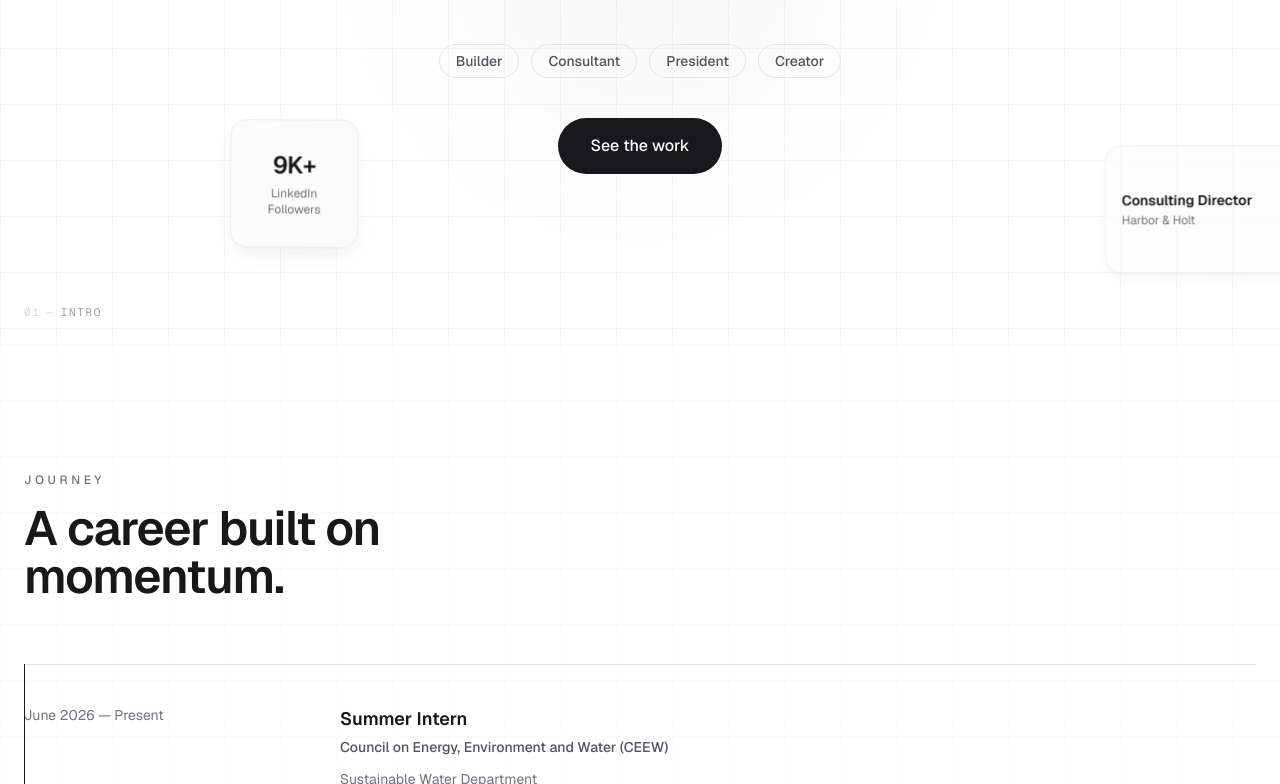
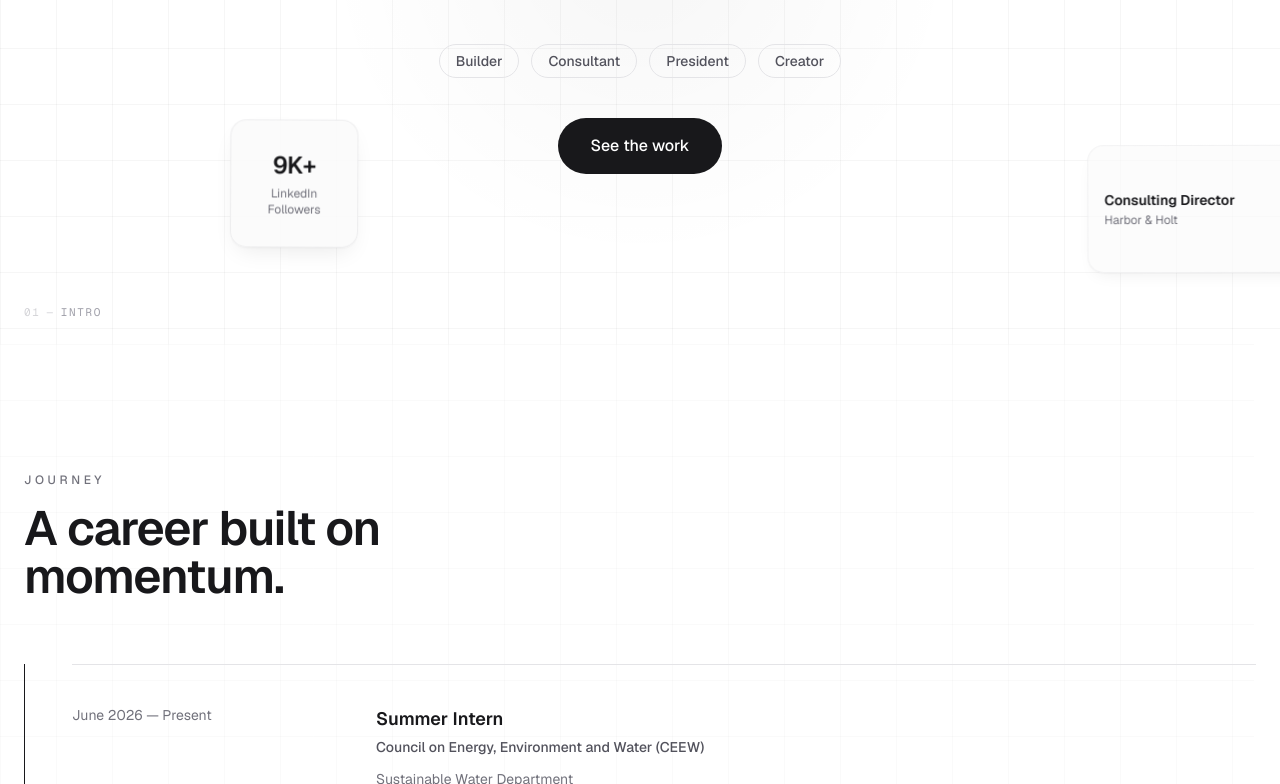
Before and after one commit to sambhavj2006-stack/sambhav-portfolio, a Next.js app: page / in a window 1280 px wide. Shown: the part 456-1240 px from the top of the page. Built offline with nearby package versions, Linux system fonts and the light colour scheme.

Commit message:
Add portfolio content and mobile optimization

```diff
--- a/components/hero/CursorGlow.tsx
+++ b/components/hero/CursorGlow.tsx
@@ -2,17 +2,17 @@
 
 import { useContext } from "react";
 import { motion, useMotionValue, useSpring } from "motion/react";
+import { GLOW_SPRING } from "@/lib/motion";
 import { CursorContext } from "./cursor-context";
 
 const GLOW_SIZE = 640;
-const SPRING = { stiffness: 80, damping: 24, mass: 0.6 };
 
 export default function CursorGlow() {
   const cursor = useContext(CursorContext);
   const fallbackX = useMotionValue(0);
   const fallbackY = useMotionValue(0);
-  const springX = useSpring(cursor?.glowX ?? fallbackX, SPRING);
-  const springY = useSpring(cursor?.glowY ?? fallbackY, SPRING);
+  const springX = useSpring(cursor?.glowX ?? fallbackX, GLOW_SPRING);
+  const springY = useSpring(cursor?.glowY ?? fallbackY, GLOW_SPRING);
 
   if (!cursor) return null;
 
--- a/components/hero/FloatingCard.tsx
+++ b/components/hero/FloatingCard.tsx
@@ -24,6 +24,18 @@ const MAX_MICRO_TILT = 0.6; // deg — rotateX/rotateY budget, scaled by depth
 /** local cursor-repulsion — the widget leans away as the pointer approaches, spring back on exit */
 const REPULSION_RADIUS = 220;
 const MAX_REPULSION = 18;
+
+/**
+ * Responsive motion density: desktop (≥1440, the flagship) gets the full amplitude;
+ * laptop (1024–1439) is scaled down ~15%; tablet (<1024, already showing fewer/smaller
+ * cards) gets a bigger cut on top of that. Read from the same rect-measuring effect that
+ * already tracks the card's position — no extra listener.
+ */
+function motionScaleForWidth(width: number): number {
+  if (width < 1024) return 0.7;
+  if (width < 1440) return 0.85;
+  return 1;
+}
 
 const TIER_STYLES: Record<
   FloatingObjectConfig["tier"],
@@ -93,12 +105,14 @@ export default function FloatingCard({
 
   const homeRef = useRef<HTMLDivElement>(null);
   const rectRef = useRef<DOMRect | null>(null);
+  const motionScaleRef = useRef(1);
 
   useEffect(() => {
     const el = homeRef.current;
     if (!el) return;
     const measure = () => {
       rectRef.current = el.getBoundingClientRect();
+      motionScaleRef.current = motionScaleForWidth(window.innerWidth);
     };
     measure();
     const resizeObserver = new ResizeObserver(measure);
@@ -134,20 +148,19 @@ export default function FloatingCard({
   const mouseY = cursor?.mouseY ?? fallbackMouseY;
 
   // Ambient wide-field parallax — near layers (higher depth) answer the cursor more.
+  // Function form (not the fixed range-mapping form) so the responsive motionScaleRef can
+  // be folded in without a second transform stage.
   const ambientX = useTransform(
     mouseX,
-    [-1, 1],
-    [-MAX_AMBIENT_TRANSLATE * parallaxStrength, MAX_AMBIENT_TRANSLATE * parallaxStrength]
+    (v) => v * MAX_AMBIENT_TRANSLATE * parallaxStrength * motionScaleRef.current
   );
   const ambientY = useTransform(
     mouseY,
-    [-1, 1],
-    [-MAX_AMBIENT_TRANSLATE * parallaxStrength, MAX_AMBIENT_TRANSLATE * parallaxStrength]
+    (v) => v * MAX_AMBIENT_TRANSLATE * parallaxStrength * motionScaleRef.current
   );
   const ambientRotateZ = useTransform(
     mouseX,
-    [-1, 1],
-    [-MAX_AMBIENT_TILT * parallaxStrength, MAX_AMBIENT_TILT * parallaxStrength]
+    (v) => v * MAX_AMBIENT_TILT * parallaxStrength * motionScaleRef.current
   );
 
   // Local repulsion — computed from real screen distance, not the normalized ambient field.
@@ -169,7 +182,8 @@ export default function FloatingCard({
     const dist = Math.sqrt(dx * dx + dy * dy);
     if (dist < REPULSION_RADIUS && dist > 0.001) {
       const falloff = 1 - dist / REPULSION_RADIUS;
-      const strength = falloff * MAX_REPULSION * (0.4 + depth * 0.6);
+      const strength =
+        falloff * MAX_REPULSION * (0.4 + depth * 0.6) * motionScaleRef.current;
       pushX.set((dx / dist) * strength);
       pushY.set((dy / dist) * strength);
     } else {
@@ -193,7 +207,7 @@ export default function FloatingCard({
   // Procedural drift — three layered sine waves per axis, unique phase per widget, driven
   // by the engine's shared clock. This is what replaces the old repeating keyframe float.
   //
-  // Performance: 3 of these 5 widgets stay `display:none` until xl (see visibilityClassName
+  // Performance: 3 of these 5 widgets stay `display:none` until lg (see visibilityClassName
   // below), but the shared clock ticks every rAF frame for the whole page regardless — so
   // every mounted card, hidden or not, would otherwise keep recomputing 5 sine-wave chains
   // 60x/second for nothing. `isVisible()` reads the last measured rect (already tracked for
@@ -203,24 +217,28 @@ export default function FloatingCard({
   const fallbackClock = useMotionValue(0);
   const clock = field?.elapsed ?? fallbackClock;
   const driftX = useTransform(clock, (t) =>
-    engineActive && isVisible() ? organicWave(t, phase.x, driftSpeed) * driftRadius : 0
+    engineActive && isVisible()
+      ? organicWave(t, phase.x, driftSpeed) * driftRadius * motionScaleRef.current
+      : 0
   );
   const driftY = useTransform(clock, (t) =>
     engineActive && isVisible()
-      ? organicWave(t, phase.y, driftSpeed * 1.15) * driftRadius * 0.85
+      ? organicWave(t, phase.y, driftSpeed * 1.15) * driftRadius * 0.85 * motionScaleRef.current
       : 0
   );
   const driftRotateZ = useTransform(clock, (t) =>
-    engineActive && isVisible() ? organicWave(t, phase.z, driftSpeed * 0.8) * MAX_DRIFT_TILT : 0
+    engineActive && isVisible()
+      ? organicWave(t, phase.z, driftSpeed * 0.8) * MAX_DRIFT_TILT * motionScaleRef.current
+      : 0
   );
   const driftRotateX = useTransform(clock, (t) =>
     engineActive && isVisible()
-      ? organicWave(t, rxPhase.x, driftSpeed * 1.3) * MAX_MICRO_TILT * depth
+      ? organicWave(t, rxPhase.x, driftSpeed * 1.3) * MAX_MICRO_TILT * depth * motionScaleRef.current
       : 0
   );
   const driftRotateY = useTransform(clock, (t) =>
     engineActive && isVisible()
-      ? organicWave(t, ryPhase.y, driftSpeed * 1.5) * MAX_MICRO_TILT * depth
+      ? organicWave(t, ryPhase.y, driftSpeed * 1.5) * MAX_MICRO_TILT * depth * motionScaleRef.current
       : 0
   );
 
--- a/components/journey/JourneySection.tsx
+++ b/components/journey/JourneySection.tsx
@@ -1,4 +1,5 @@
 import BackgroundGrid from "@/components/ui/BackgroundGrid";
+import ScrollStage from "@/components/system/ScrollStage";
 import JourneyHeader from "./JourneyHeader";
 import JourneyTimeline from "./JourneyTimeline";
 import JourneyFoundations from "./JourneyFoundations";
@@ -6,7 +7,7 @@ import JourneyNumbers from "./JourneyNumbers";
 
 export default function JourneySection() {
   return (
-    <section
+    <ScrollStage
       id="journey"
       className="relative w-full overflow-hidden bg-white px-6 py-24 md:py-32"
     >
@@ -17,6 +18,6 @@ export default function JourneySection() {
         <JourneyFoundations />
         <JourneyNumbers />
       </div>
-    </section>
+    </ScrollStage>
   );
 }
--- a/components/system/CursorInstrument.tsx
+++ b/components/system/CursorInstrument.tsx
@@ -2,10 +2,8 @@
 
 import { useEffect } from "react";
 import { motion, useMotionValue, useSpring } from "motion/react";
+import { CURSOR_DOT_SPRING, CURSOR_RING_SPRING } from "@/lib/motion";
 import { useSurfaceField } from "./useSurfaceField";
-
-const RING_SPRING = { stiffness: 260, damping: 24, mass: 0.3 };
-const DOT_SPRING = { stiffness: 420, damping: 28, mass: 0.15 };
 
 type CursorVariant = "default" | "click" | "pull" | "view";
 
@@ -49,10 +47,10 @@ export default function CursorInstrument() {
 
   const active = Boolean(field) && !field!.prefersReducedMotion && !field!.isCoarsePointer;
 
-  const springX = useSpring(field?.x ?? fallback, RING_SPRING);
-  const springY = useSpring(field?.y ?? fallback, RING_SPRING);
-  const springRingScale = useSpring(ringScale, RING_SPRING);
-  const springDotScale = useSpring(dotScale, DOT_SPRING);
+  const springX = useSpring(field?.x ?? fallback, CURSOR_RING_SPRING);
+  const springY = useSpring(field?.y ?? fallback, CURSOR_RING_SPRING);
+  const springRingScale = useSpring(ringScale, CURSOR_RING_SPRING);
+  const springDotScale = useSpring(dotScale, CURSOR_DOT_SPRING);
 
   useEffect(() => {
     if (!active) return;
--- /dev/null
+++ b/components/system/ScrollStage.tsx
@@ -0,0 +1,43 @@
+"use client";
+
+import { useRef } from "react";
+import { motion, useScroll, useTransform } from "motion/react";
+import { useSettledReducedMotion } from "./useSettledReducedMotion";
+
+type ScrollStageProps = {
+  children: React.ReactNode;
+  className?: string;
+  id?: string;
+};
+
+/**
+ * Sambhav OS cinematic scroll: wraps a top-level section so it gains clarity as it
+ * enters the viewport and eases back slightly on its way out — the visual "handoff"
+ * between sections that makes scrolling read as one continuous surface instead of
+ * independent blocks stacked on a page. Subtle by design: opacity/scale never travel
+ * far, and only opacity+scale move (both composited, no layout thrash).
+ *
+ * A client boundary around otherwise-server content: children keep rendering on the
+ * server, only this thin wrapper needs the browser's scroll position.
+ */
+export default function ScrollStage({ children, className, id }: ScrollStageProps) {
+  const ref = useRef<HTMLElement>(null);
+  const prefersReducedMotion = useSettledReducedMotion();
+  const { scrollYProgress } = useScroll({
+    target: ref,
+    offset: ["start end", "end start"],
+  });
+  const opacity = useTransform(scrollYProgress, [0, 0.18, 0.82, 1], [0.5, 1, 1, 0.82]);
+  const scale = useTransform(scrollYProgress, [0, 0.18, 0.82, 1], [0.98, 1, 1, 0.99]);
+
+  return (
+    <motion.section
+      ref={ref}
+      id={id}
+      className={className}
+      style={prefersReducedMotion ? undefined : { opacity, scale }}
+    >
+      {children}
+    </motion.section>
+  );
+}
--- a/data/hero-floating-objects.ts
+++ b/data/hero-floating-objects.ts
@@ -7,12 +7,14 @@ export const heroFloatingObjects: FloatingObjectConfig[] = [
     width: "12.5rem",
     height: "9rem",
     hideOnMobile: true,
-    // Tablet gets its own larger, deliberately-placed treatment instead of a scaled-down
-    // desktop layout; xl: restores the exact approved desktop numbers above.
+    // Tablet (md, 768-1023) gets its own larger, deliberately-placed treatment instead
+    // of a scaled-down desktop layout; lg: restores the approved desktop numbers — laptop
+    // and true desktop now share the same 5-card layout, differentiated only by motion
+    // amplitude (see FloatingCard's motionScaleForWidth), not by which cards show.
     // top/height kept small even at md so a short landscape-tablet viewport (e.g. 1024x768)
     // still clears the headline — verified against the required breakpoint matrix.
     tabletClassName:
-      "md:block md:top-[6%] md:left-[5%] md:w-[13.5rem] md:h-[7rem] xl:top-[8%] xl:left-[6%] xl:w-[12.5rem] xl:h-[9rem]",
+      "md:block md:top-[6%] md:left-[5%] md:w-[13.5rem] md:h-[7rem] lg:top-[8%] lg:left-[6%] lg:w-[12.5rem] lg:h-[9rem]",
     tier: 1,
     animation: {
       depth: 1,
@@ -30,7 +32,7 @@ export const heroFloatingObjects: FloatingObjectConfig[] = [
     width: "10rem",
     height: "6rem",
     hideOnMobile: true,
-    visibleFrom: "xl",
+    visibleFrom: "lg",
     tier: 2,
     animation: {
       depth: 0.65,
@@ -49,7 +51,7 @@ export const heroFloatingObjects: FloatingObjectConfig[] = [
     height: "8rem",
     hideOnMobile: true,
     tabletClassName:
-      "md:block md:bottom-[10%] md:right-[6%] md:left-auto md:w-[9.5rem] md:h-[9.5rem] xl:bottom-[12%] xl:left-[18%] xl:right-auto xl:w-[8rem] xl:h-[8rem]",
+      "md:block md:bottom-[10%] md:right-[6%] md:left-auto md:w-[9.5rem] md:h-[9.5rem] lg:bottom-[12%] lg:left-[18%] lg:right-auto lg:w-[8rem] lg:h-[8rem]",
     tier: 3,
     animation: {
       depth: 0.5,
@@ -63,11 +65,11 @@ export const heroFloatingObjects: FloatingObjectConfig[] = [
   },
   {
     id: "ai-builds",
-    position: { bottom: "9%", right: "-2.5rem" },
+    position: { bottom: "9%", right: "-1.5rem" },
     width: "14rem",
     height: "8rem",
     hideOnMobile: true,
-    visibleFrom: "xl",
+    visibleFrom: "lg",
     tier: 4,
     animation: {
       depth: 0.85,
@@ -85,7 +87,7 @@ export const heroFloatingObjects: FloatingObjectConfig[] = [
     width: "8rem",
     height: "5rem",
     hideOnMobile: true,
-    visibleFrom: "xl",
+    visibleFrom: "lg",
     tier: 5,
     animation: {
       depth: 0.4,
--- a/lib/motion.ts
+++ b/lib/motion.ts
@@ -16,6 +16,13 @@ export const MAGNETIC_SPRING = { stiffness: 220, damping: 20, mass: 0.25 };
 /** Heaviest spring in the system — used for large-scale motion (scroll progress) that should feel like it has real inertia. */
 export const INERTIA_SPRING = { stiffness: 90, damping: 30, mass: 0.8 };
 
+/** Slow, lazy follow for the ambient Hero cursor glow — deliberately the laziest spring in the system. */
+export const GLOW_SPRING = { stiffness: 80, damping: 24, mass: 0.6 };
+
+/** The custom cursor's own springs — snappier than everything else, since it has to visibly keep up with the pointer. */
+export const CURSOR_RING_SPRING = { stiffness: 260, damping: 24, mass: 0.3 };
+export const CURSOR_DOT_SPRING = { stiffness: 420, damping: 28, mass: 0.15 };
+
 /** Shared viewport threshold every scroll-reveal in the system fires against, so sections wake up in lockstep. */
 export const REVEAL_VIEWPORT = { once: true, margin: "-80px" } as const;
 
--- a/sections/awards/Awards.tsx
+++ b/sections/awards/Awards.tsx
@@ -1,5 +1,6 @@
 import BackgroundGrid from "@/components/ui/BackgroundGrid";
 import Reveal from "@/components/system/Reveal";
+import ScrollStage from "@/components/system/ScrollStage";
 import SectionHeading from "@/components/ui/SectionHeading";
 import InfoCard from "@/components/ui/InfoCard";
 import { awards } from "@/data/awards";
@@ -10,7 +11,7 @@ const MAX_STAGGER_DELAY = 0.24;
 
 export default function Awards() {
   return (
-    <section
+    <ScrollStage
       id="awards"
       className="relative w-full overflow-hidden bg-white px-6 py-24 md:py-32"
     >
@@ -57,6 +58,6 @@ export default function Awards() {
           </ul>
         </Reveal>
       </div>
-    </section>
+    </ScrollStage>
   );
 }
--- a/sections/builds/Builds.tsx
+++ b/sections/builds/Builds.tsx
@@ -1,5 +1,6 @@
 import BackgroundGrid from "@/components/ui/BackgroundGrid";
 import Reveal from "@/components/system/Reveal";
+import ScrollStage from "@/components/system/ScrollStage";
 import SectionHeading from "@/components/ui/SectionHeading";
 import InfoCard from "@/components/ui/InfoCard";
 import { projects } from "@/data/projects";
@@ -9,7 +10,7 @@ const MAX_STAGGER_DELAY = 0.24;
 
 export default function Builds() {
   return (
-    <section
+    <ScrollStage
       id="builds"
       className="relative w-full overflow-hidden bg-white px-6 py-24 md:py-32"
     >
@@ -39,6 +40,6 @@ export default function Builds() {
           ))}
         </div>
       </div>
-    </section>
+    </ScrollStage>
   );
 }
--- a/sections/contact/Contact.tsx
+++ b/sections/contact/Contact.tsx
@@ -1,4 +1,5 @@
 import BackgroundGrid from "@/components/ui/BackgroundGrid";
+import ScrollStage from "@/components/system/ScrollStage";
 import ContactHeader from "./ContactHeader";
 import ContactCTA from "./ContactCTA";
 import AvailabilityCard from "./AvailabilityCard";
@@ -6,7 +7,7 @@ import SocialLinks from "./SocialLinks";
 
 export default function Contact() {
   return (
-    <section
+    <ScrollStage
       id="contact"
       className="relative w-full overflow-hidden bg-white px-6 py-32 md:py-40"
     >
@@ -21,6 +22,6 @@ export default function Contact() {
         <AvailabilityCard />
         <SocialLinks />
       </div>
-    </section>
+    </ScrollStage>
   );
 }
--- a/sections/writing/Writing.tsx
+++ b/sections/writing/Writing.tsx
@@ -1,5 +1,6 @@
 import BackgroundGrid from "@/components/ui/BackgroundGrid";
 import Reveal from "@/components/system/Reveal";
+import ScrollStage from "@/components/system/ScrollStage";
 import SectionHeading from "@/components/ui/SectionHeading";
 import StatTile from "@/components/ui/StatTile";
 import Button from "@/components/ui/Button";
@@ -19,7 +20,7 @@ const topmateHref =
 
 export default function Writing() {
   return (
-    <section
+    <ScrollStage
       id="writing"
       className="relative w-full overflow-hidden bg-white px-6 py-24 md:py-32"
     >
@@ -58,6 +59,6 @@ export default function Writing() {
           </Magnetic>
         </Reveal>
       </div>
-    </section>
+    </ScrollStage>
   );
 }
```
Also changed, not shown: components/journey/JourneyTimeline.tsx (+7 -1 lines).
